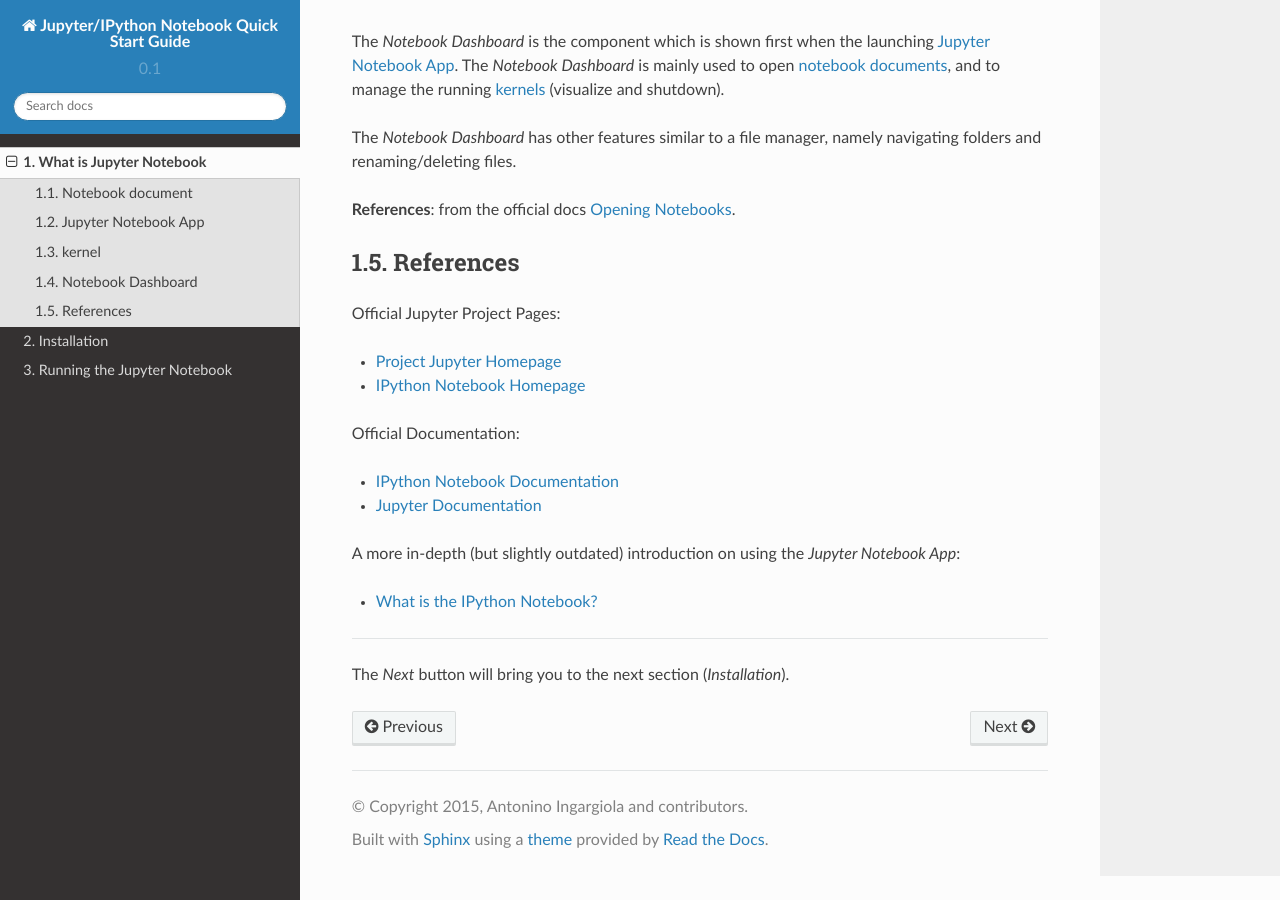
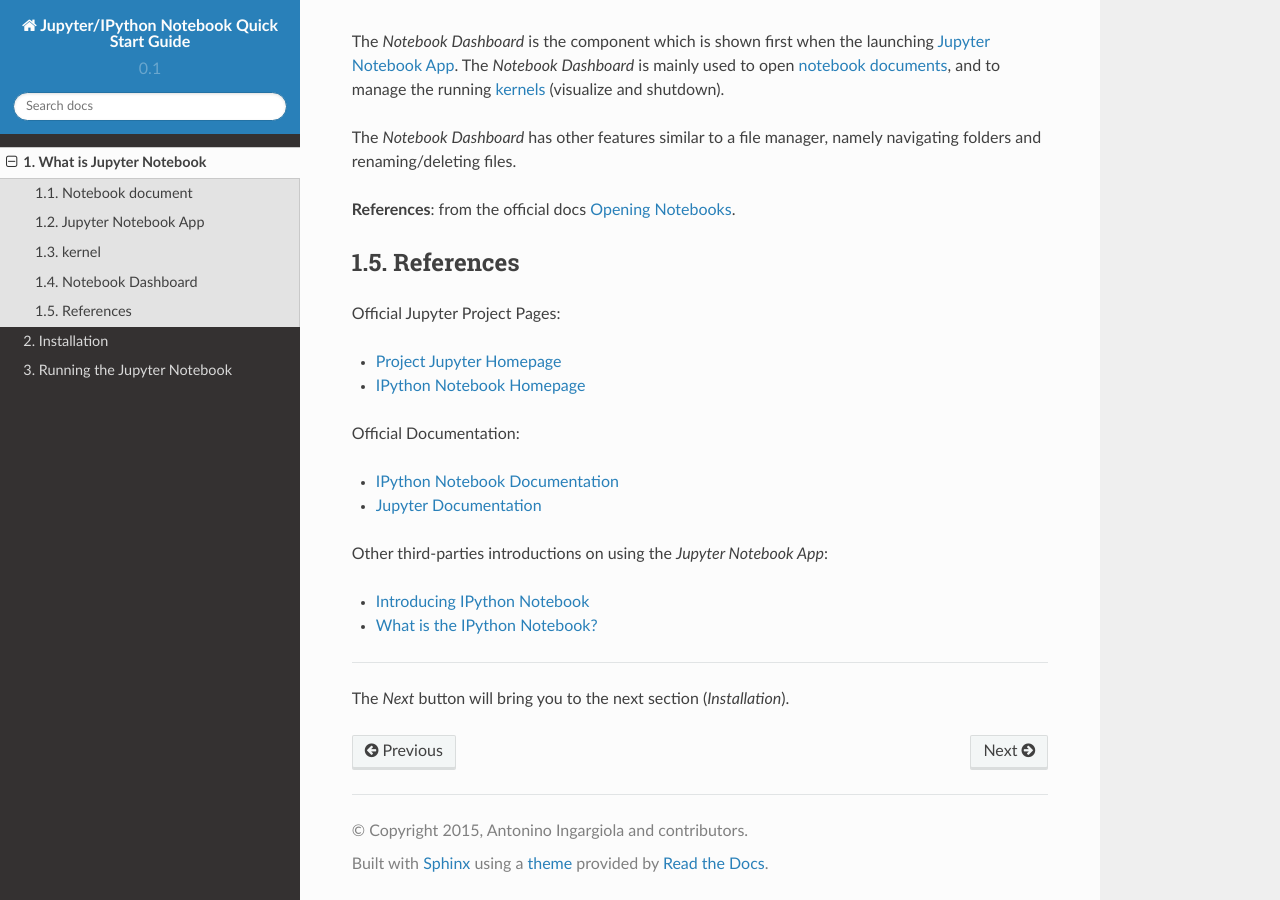
Before and after one commit to tritemio/jupyter_notebook_beginner_guide, a Sphinx documentation site: the page built from docs/what_is_jupyter.rst, in a window 1280 px wide and 900 px high, scrolled down 1422 px. Built offline with Sphinx 7.4.7 and the Read the Docs theme 2.0.0, drawn with Linux system fonts in a browser that asks for light colours.

Commit message:
Add link to opentechschool tutorial

```diff
--- a/docs/what_is_jupyter.rst
+++ b/docs/what_is_jupyter.rst
@@ -99,7 +99,9 @@
 - `IPython Notebook Documentation <http://ipython.org/ipython-doc/stable/notebook/index.html>`__
 - `Jupyter Documentation <http://jupyter.readthedocs.org/>`__
 
-A more in-depth (but slightly outdated) introduction on using the *Jupyter Notebook App*:
+Other third-parties introductions on using the *Jupyter Notebook App*:
+
+- `Introducing IPython Notebook <http://opentechschool.github.io/python-data-intro/core/notebook.html>`__
 
 - `What is the IPython Notebook? <http://nbviewer.ipython.org/github/jupyter/strata-sv-2015-tutorial/blob/master/00%20-%20Introduction.ipynb>`__
 
```
